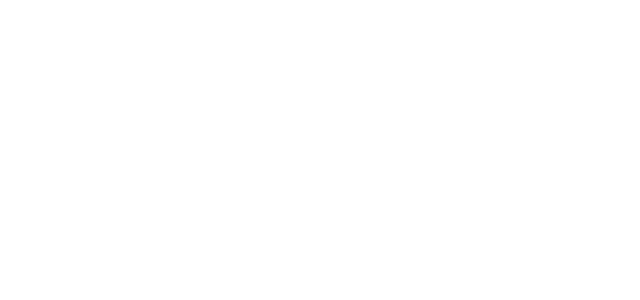
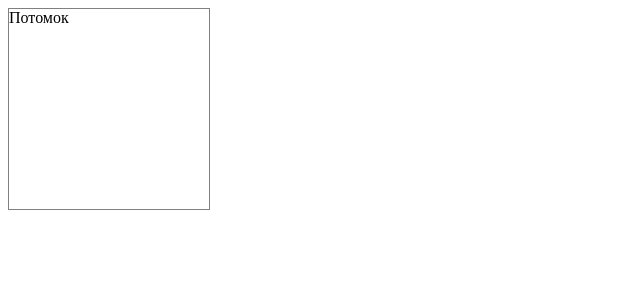
Before and after one commit to dmitry-maximov/LearnTypeScript, a React (Create React App) app: page / in a window 1280 px wide. Shown: the top 300 px of the page, without its empty margins (0-640 px from the left). Built offline with nearby package versions, Linux system fonts and the light colour scheme.

Commit message:
типизация пропсов компонента

```diff
--- a/src/App.tsx
+++ b/src/App.tsx
@@ -1,7 +1,20 @@
-import React from 'react';
+import Card, { CardVariant } from './components/Card';
 
 function App() {
-  return <div className="App"></div>;
+  const handleOnClick = () => alert('onClick');
+
+  return (
+    <div>
+      <Card
+        width="200px"
+        height="200px"
+        variant={CardVariant.outlined}
+        onclick={handleOnClick}
+      >
+        <div>Потомок</div>
+      </Card>
+    </div>
+  );
 }
 
 export default App;
--- /dev/null
+++ b/src/components/Card.tsx
@@ -0,0 +1,32 @@
+import React, { FC, ReactNode } from 'react';
+
+export enum CardVariant {
+  outlined = 'outlined',
+  primary = 'primary',
+}
+
+interface CardProps {
+  width?: string;
+  height?: string;
+  children?: ReactNode;
+  variant?: CardVariant;
+  onclick?: () => void;
+}
+
+const Card: FC<CardProps> = ({ width, height, variant, onclick, children }) => {
+  return (
+    <div
+      onClick={onclick}
+      style={{
+        width,
+        height,
+        border: variant === CardVariant.outlined ? '1px solid gray' : 'none',
+        background: variant === CardVariant.primary ? 'lightgray' : '',
+      }}
+    >
+      {children}
+    </div>
+  );
+};
+
+export default Card;
--- a/src/index.tsx
+++ b/src/index.tsx
@@ -1,12 +1,7 @@
-import React from 'react';
 import ReactDOM from 'react-dom/client';
 import App from './App';
 
 const root = ReactDOM.createRoot(
   document.getElementById('root') as HTMLElement
 );
-root.render(
-  <React.StrictMode>
-    <App />
-  </React.StrictMode>
-);
+root.render(<App />);
```
